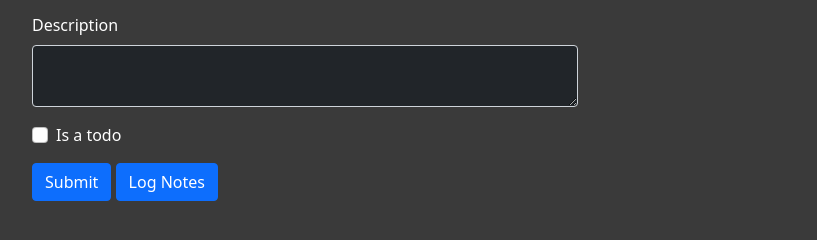
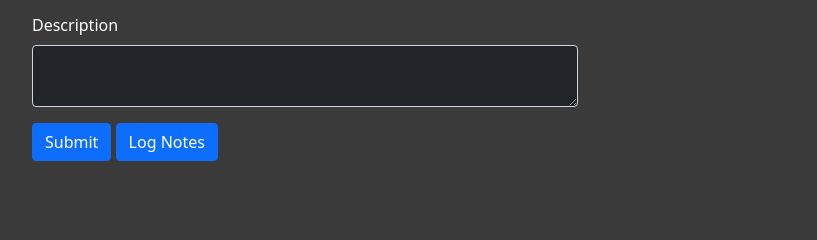
Before and after one commit to MohitR1999/notes-plus, a plain HTML site: page index.html in a window 1280 px wide. Shown: the part 202-442 px from the top of the page, without its empty margins (50-867 px from the left). Drawn offline with nearby package versions, Linux system fonts and the light colour scheme.

Commit message:
checkbox removed in add notes section

```diff
--- a/index.html
+++ b/index.html
@@ -50,10 +50,6 @@
                         <label for="description" class="form-label">Description</label>
                         <textarea class="form-control bg-dark text-light" id="description"></textarea>
                     </div>
-                    <div class="mb-3 form-check">
-                        <input type="checkbox" class="form-check-input" id="exampleCheck1">
-                        <label class="form-check-label" for="exampleCheck1">Is a todo</label>
-                    </div>
                     <button type="submit" class="btn btn-primary" id="submit-btn">Submit</button>
                     <button type="submit" class="btn btn-primary" id="log-btn">Log Notes</button>
                 </form>
```
